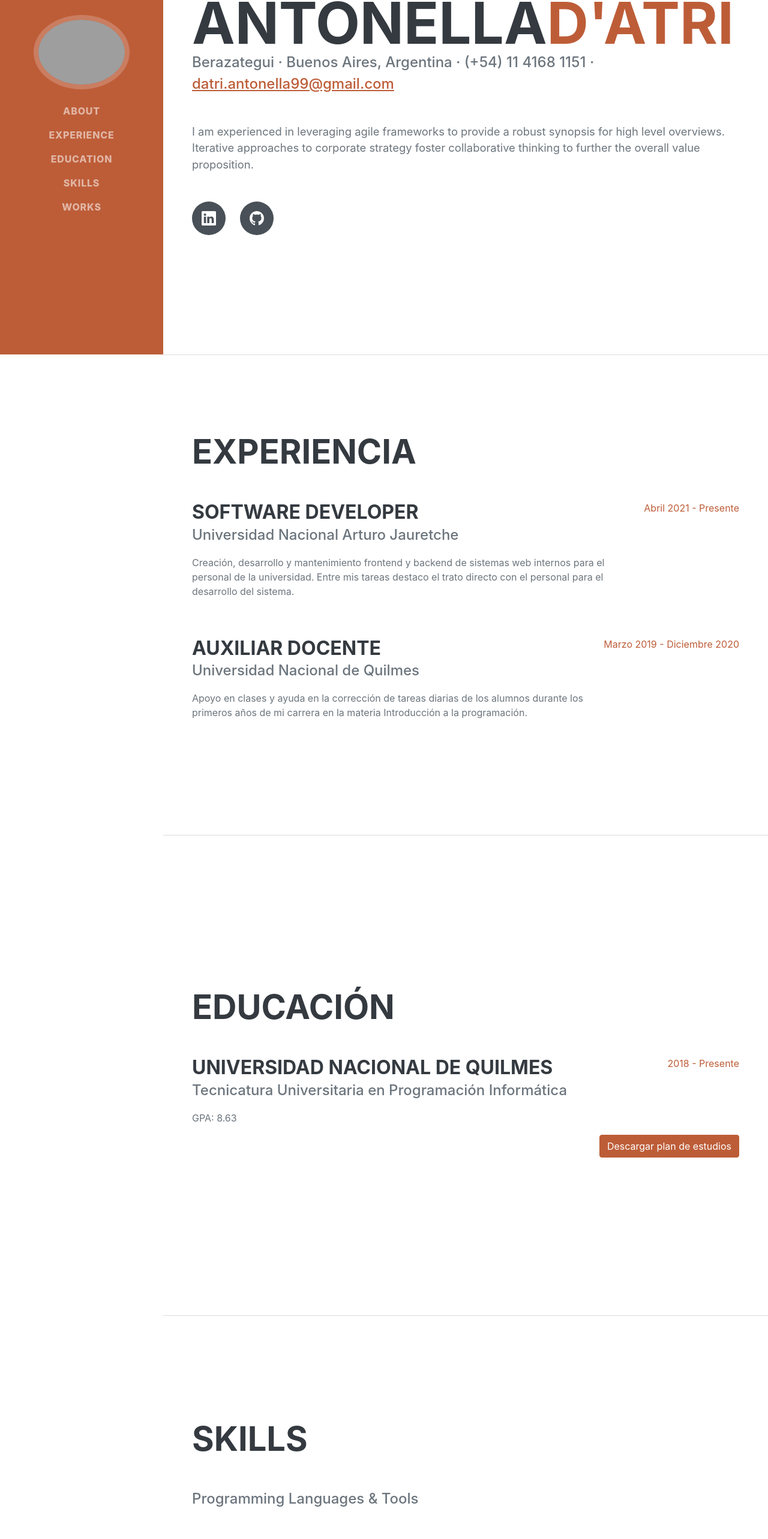
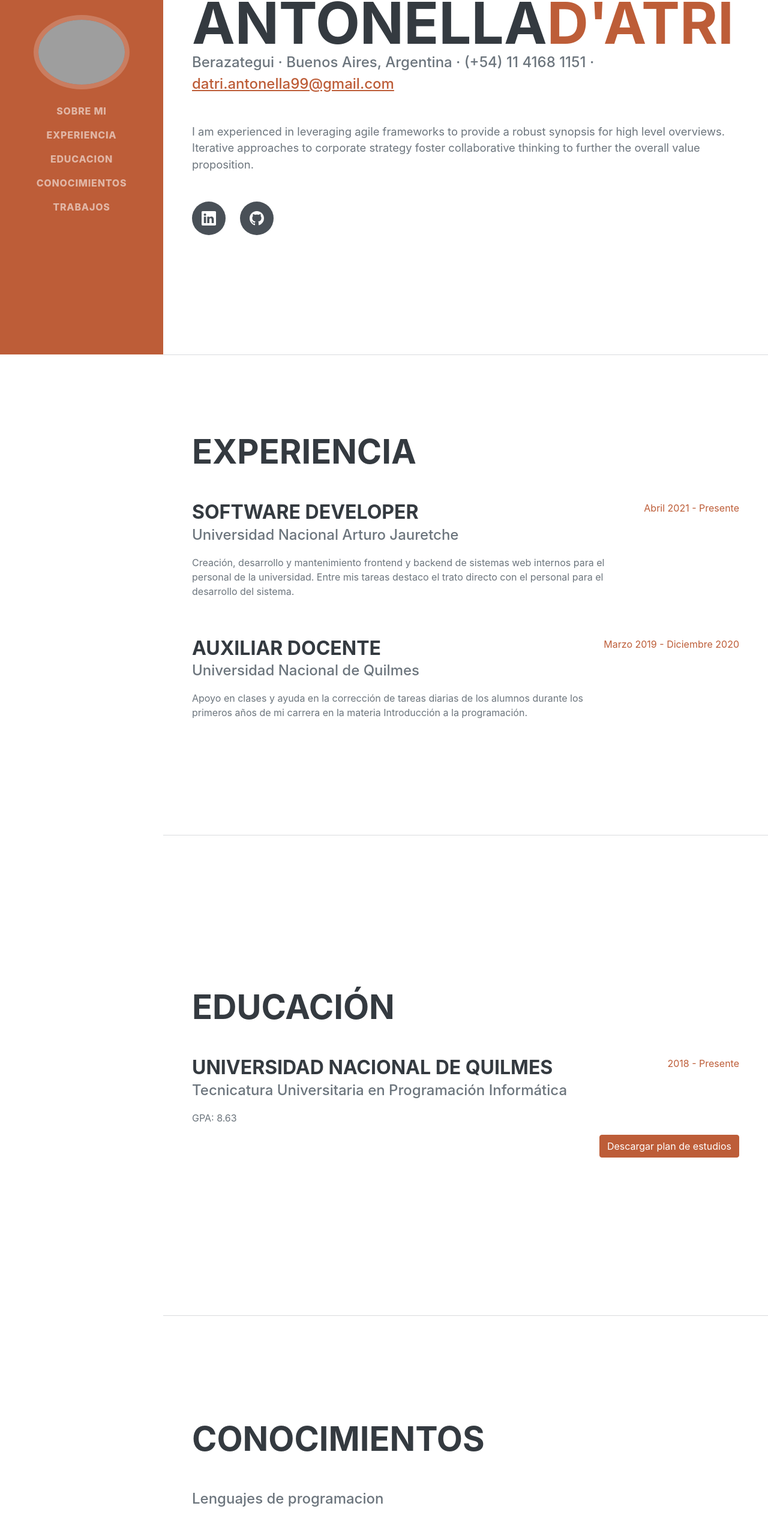
Before and after one commit to AntonellaDatri/antonelladatri.github.io, a React (Create React App) app: page / in a window 1280 px wide. Shown: the part 209-2775 px from the top of the page at 60% size. Built offline with nearby package versions, Linux system fonts and the light colour scheme; grey boxes are pictures that could not be loaded.

Commit message:
agrego plan de estudios

```diff
--- a/src/components/Education.js
+++ b/src/components/Education.js
@@ -11,7 +11,7 @@ function Education() {
                 </div>
                 <div className="flex-shrink-0"><span className="text-primary">2018 - Presente</span></div>
             </div>
-                <a className="btn btn-primary" style={{float: "right"}} href="plan_estudios">Descargar plan de estudios</a>
+                <a target="_blank" className="btn btn-primary" style={{float: "right"}} href="plan_estudios.pdf">Descargar plan de estudios</a>
             <div className="mb-5" ></div>
             {/* <div className="d-flex flex-column flex-md-row justify-content-between">
                 <div className="flex-grow-1">
--- a/src/components/NavBar.js
+++ b/src/components/NavBar.js
@@ -8,11 +8,11 @@ function Navbar() {
         <button className="navbar-toggler" type="button" data-bs-toggle="collapse" data-bs-target="#navbarResponsive" aria-controls="navbarResponsive" aria-expanded="false" aria-label="Toggle navigation"><span className="navbar-toggler-icon"></span></button>
         <div className="collapse navbar-collapse" id="navbarResponsive">
             <ul className="navbar-nav">
-                <li className="nav-item"><a className="nav-link js-scroll-trigger" href="#about">About</a></li>
-                <li className="nav-item"><a className="nav-link js-scroll-trigger" href="#experience">Experience</a></li>
-                <li className="nav-item"><a className="nav-link js-scroll-trigger" href="#education">Education</a></li>
-                <li className="nav-item"><a className="nav-link js-scroll-trigger" href="#skills">Skills</a></li>
-                <li className="nav-item"><a className="nav-link js-scroll-trigger" href="#Works">Works</a></li>
+                <li className="nav-item"><a className="nav-link js-scroll-trigger" href="#about">Sobre mi</a></li>
+                <li className="nav-item"><a className="nav-link js-scroll-trigger" href="#experience">Experiencia</a></li>
+                <li className="nav-item"><a className="nav-link js-scroll-trigger" href="#education">Educacion</a></li>
+                <li className="nav-item"><a className="nav-link js-scroll-trigger" href="#skills">Conocimientos</a></li>
+                <li className="nav-item"><a className="nav-link js-scroll-trigger" href="#Works">Trabajos</a></li>
             </ul>
         </div>
     </nav>
--- a/src/components/Skills.js
+++ b/src/components/Skills.js
@@ -1,11 +1,11 @@
-import * as Icon from './icons';
+import * as Icon from './Icons';
 
 function App() {
   return (
     <section className="resume-section" id="skills">
         <div className="resume-section-content">
-            <h2 className="mb-5">Skills</h2>
-            <div className="subheading mb-3">Programming Languages & Tools</div>
+            <h2 className="mb-5">Conocimientos</h2>
+            <div className="subheading mb-3">Lenguajes de programacion</div>
             <ul className="list-inline dev-icons">
 
                 <li className="list-inline-item"><Icon.Html5/></li>
@@ -18,8 +18,10 @@ function App() {
                 <li className="list-inline-item"><Icon.Bootstrap/></li>
                 <li className="list-inline-item"><Icon.Java/></li>
                 <li className="list-inline-item"><Icon.MySQL/></li>
+                <li className="list-inline-item"><Icon.Kotlin/></li>
+                <li className="list-inline-item"><Icon.PostgreSQL/></li>
             </ul>
-            <div className="subheading mb-3">Workflow</div>
+            <div className="subheading mb-3">Otros conocimientos</div>
             <ul className="fa-ul mb-0">
                 <li>
                     <span className="fa-li"><i className="fas fa-check"></i></span>
--- a/src/components/icons.js
+++ b/src/components/icons.js
@@ -123,4 +123,6 @@ export{
     Bootstrap,
     Java,
     MySQL,
+    Kotlin,
+    PostgreSQL
  }
```
Also changed, not shown: 2 other files (tests, documents, lock files or other folders).
